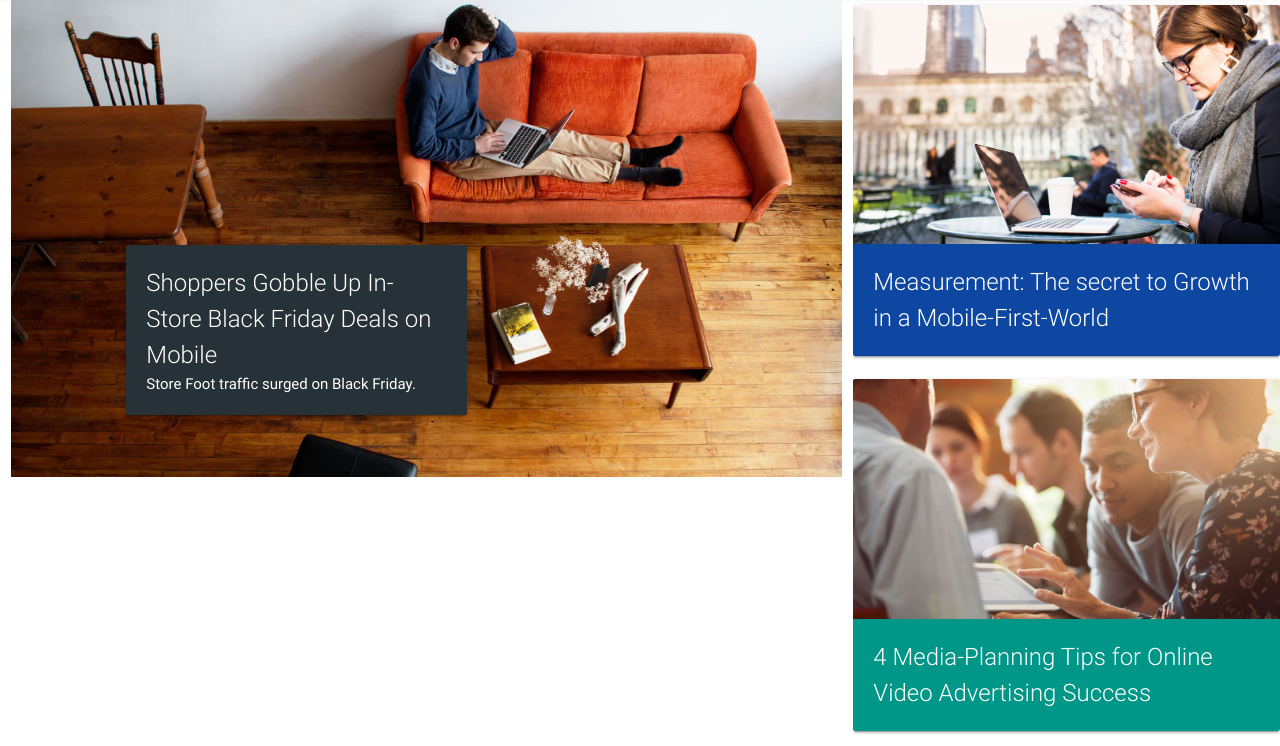
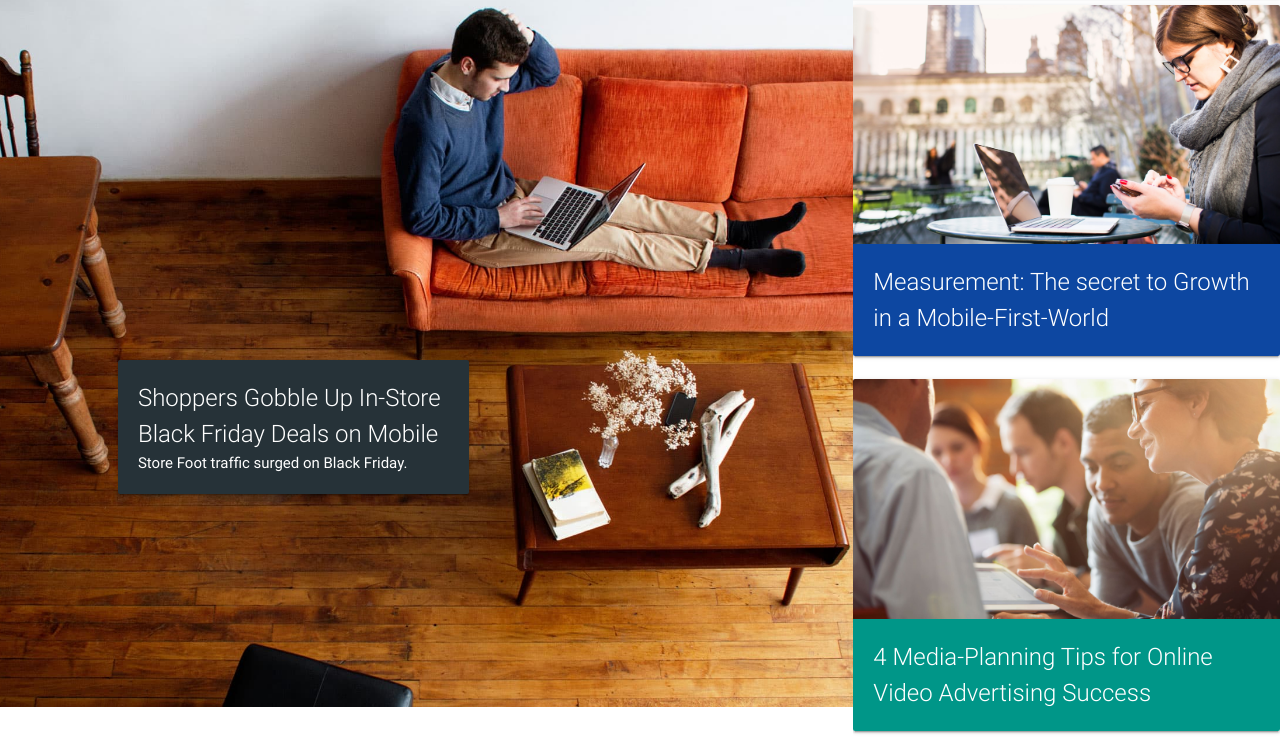
Before and after one commit to kjohnston1149/google-recreate, a plain HTML site: page index.html in a window 1280 px wide. Shown: the part 67-813 px from the top of the page. Drawn offline with nearby package versions, Linux system fonts and the light colour scheme.

Commit message:
Add absolute size to tile1 div

```diff
--- a/css/styles.css
+++ b/css/styles.css
@@ -9,17 +9,13 @@
 
 body {
   max-width: 1475px;
-  max-height: 800px;
+  max-height: 500px;
 }
 img {
   height: 100%;
   width: auto;
 }
 
-span.card-title {
-  font-size: 1em;
-  line-height: 500px;
-}
 .row {
   height: 58vh;
 }
@@ -45,7 +41,7 @@ span.card-title {
   overflow: hidden;
 }
 
-.col.s12.m6.l4 {
+.col.s12.m6.l4, .col.s12.m12.l8 {
   margin: 0;
   padding: 0;
 }
@@ -61,7 +57,7 @@ span.card-title {
   background-position: center;
   background-size: cover;
   background-repeat: no-repeat;
-  height: 60vh;
+  height: 710px;
   /*width: 100%;*/
   /*min-height: 800px;*/
   position: relative;
```
